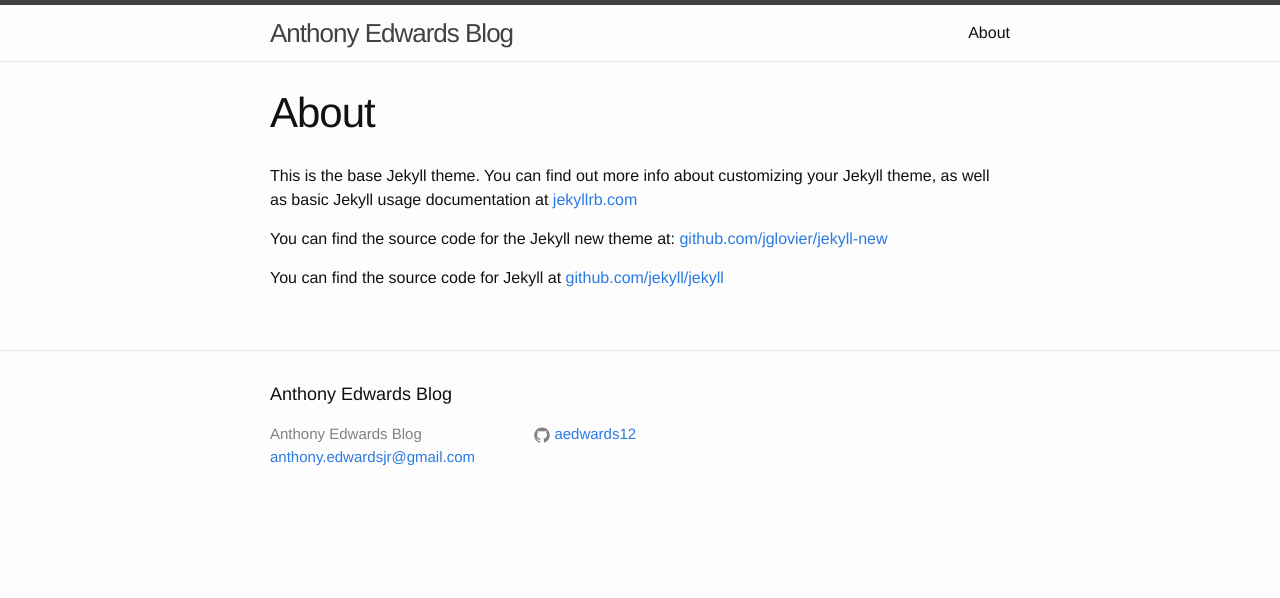
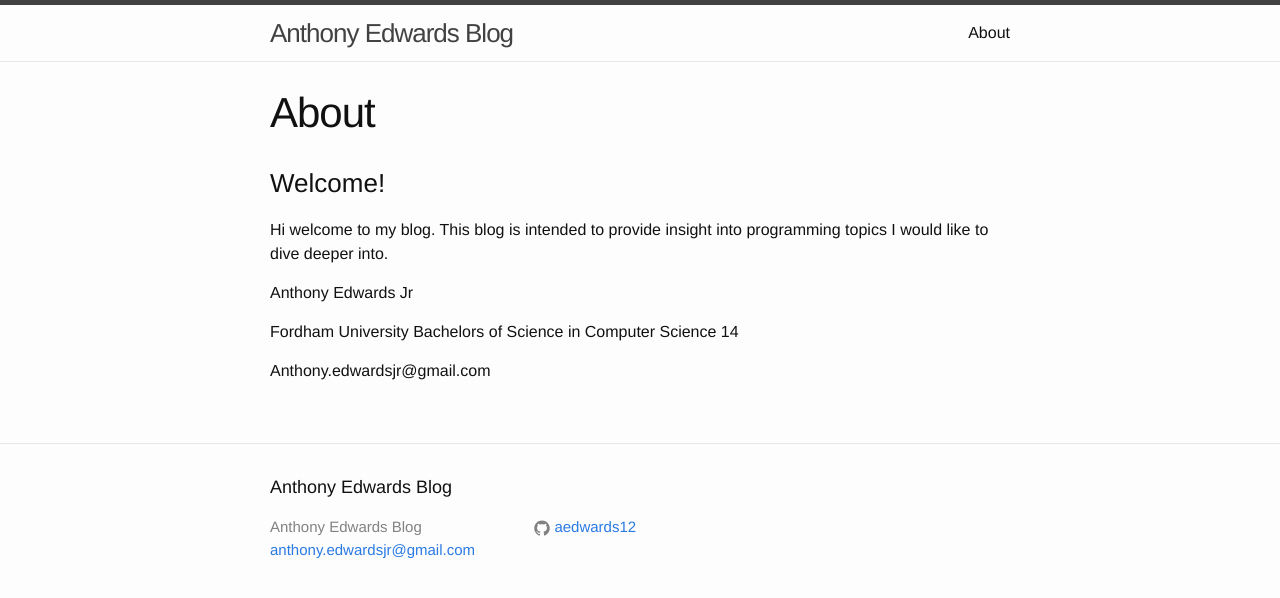
Before and after one commit to aedwards12/blog, a Jekyll site: the page built from about.md, in a window 1280 px wide. Shown: the top 598 px of the page. Built offline with Jekyll 4.4.1, drawn with Linux system fonts in a browser that asks for light colours.

```diff
--- a/about.md
+++ b/about.md
@@ -4,8 +4,12 @@ title: About
 permalink: /about/
 ---
 
-This is the base Jekyll theme. You can find out more info about customizing your Jekyll theme, as well as basic Jekyll usage documentation at [jekyllrb.com](http://jekyllrb.com/)
+### Welcome!
 
-You can find the source code for the Jekyll new theme at: [github.com/jglovier/jekyll-new](https://github.com/jglovier/jekyll-new)
+Hi welcome to my blog. This blog is intended to provide insight into programming topics I would like to dive deeper into.
 
-You can find the source code for Jekyll at [github.com/jekyll/jekyll](https://github.com/jekyll/jekyll)
+Anthony Edwards Jr
+
+Fordham University Bachelors of Science in Computer Science 14
+
+Anthony.edwardsjr@gmail.com
```
Also changed, not shown: _posts/2014-06-24-sql-injection-nosql-vs-sql.markdown (added, +55 -0 lines), 4 other files.
